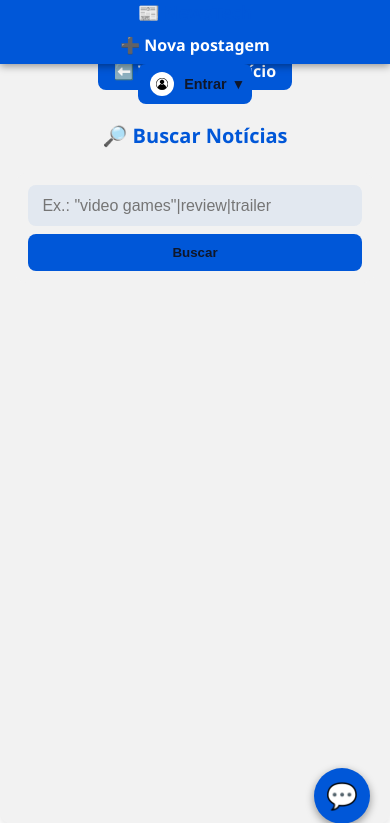
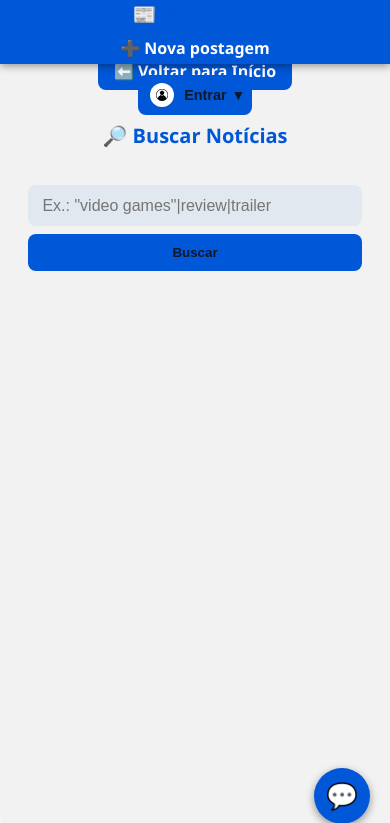
Before and after one commit to Diegames10/NewsTechApp, a Flask app: page /buscar-chat in a window 390 px wide. Shown: the top 823 px of the page. Run offline with Flask 3, Linux system fonts and the light colour scheme; parts of the project's set-up code (start-up, migrations or seed data) failed here and were passed over; some libraries are stand-ins or nearby versions.

Commit message:
Update news.html

```diff
--- a/login_app/templates/news.html
+++ b/login_app/templates/news.html
@@ -33,32 +33,6 @@
   display:flex; align-items:center; justify-content:space-between;
   background:#1e293b; color:#f1f5f9; padding:0 1.25rem;
   box-shadow:0 2px 8px rgba(0,0,0,.4); z-index:300;
-      }
-
-    /* ======== HEADER: BOTÕES À DIREITA ======== */
-    header nav {
-      display: flex;
-      align-items: center;
-      justify-content: flex-end;  /* joga tudo pro canto direito */
-      gap: 0.8rem;                /* espaçamento entre botões */
-      flex-wrap: nowrap;          /* impede quebra de linha */
-    }
-
-    /* Mantém o layout estável em telas pequenas */
-    header .nav-link,
-    header .perfil-container {
-      white-space: nowrap;        /* impede o texto de quebrar */
-    }
-
-    /* Ajuste opcional pro mobile */
-    @media (max-width: 480px) {
-      header nav {
-        gap: 0.5rem;
-        justify-content: flex-end;
-      }
-      header h1 {
-        font-size: 1.1rem;
-      }
 }
 
 /* Main ocupa a tela, respeitando o header */
@@ -149,6 +123,7 @@
   .grid{ grid-template-columns: 1fr; }
   .search input{ min-width:0; max-width:none; }
 }
+
 
   </style>
 </head>
```
Lines whose indentation alone changed are shown as unchanged.
